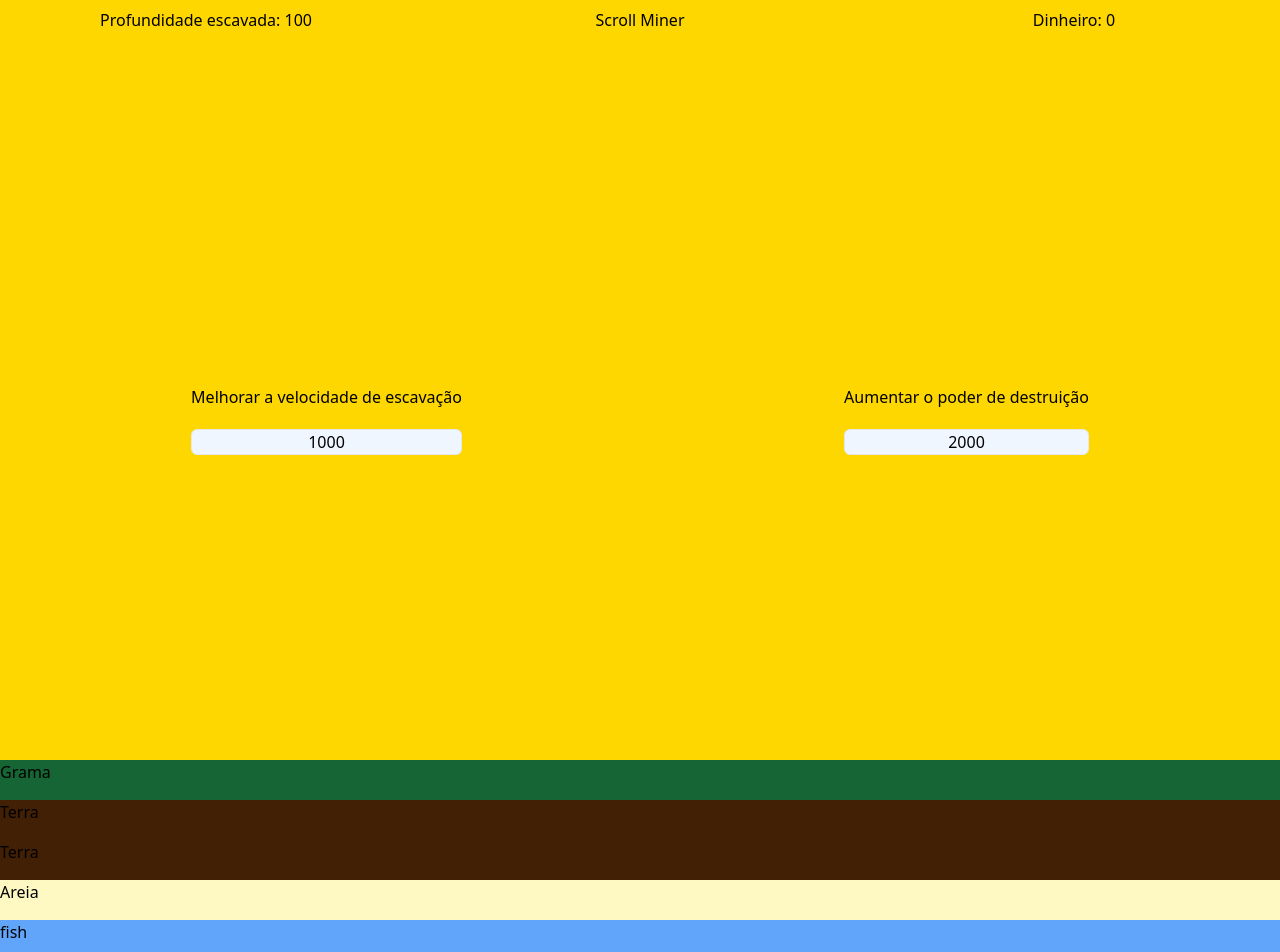
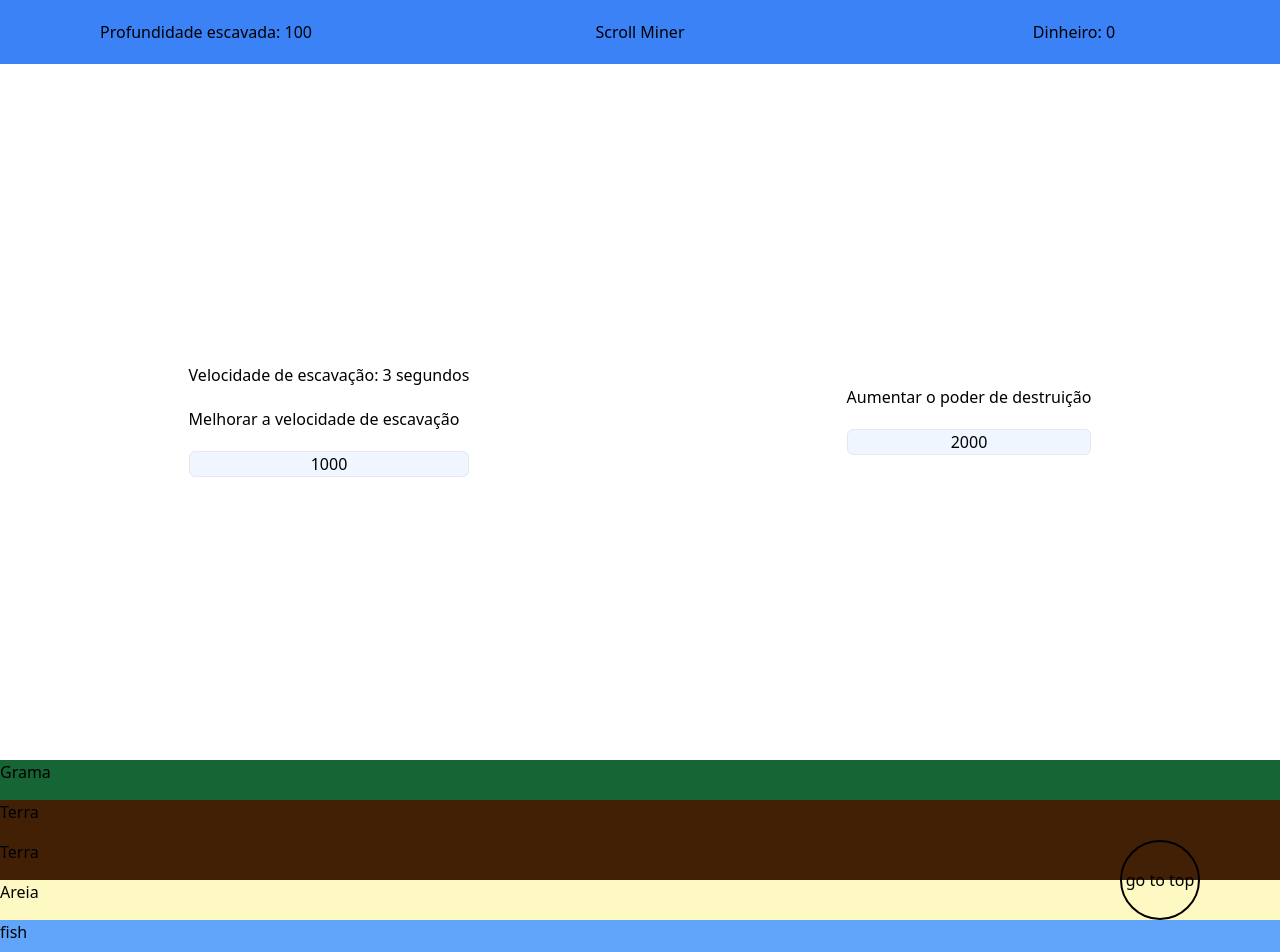
Before and after one commit to Leckller/scrollMiner, a React (Vite) app: page / in a window 1280 px wide. Shown: the top 952 px of the page. Built offline with nearby package versions, Linux system fonts and the light colour scheme.

Commit message:
fix: css

```diff
--- a/src/components/Header.tsx
+++ b/src/components/Header.tsx
@@ -2,11 +2,12 @@ import { useContext } from 'react';
 import Context from '../State/Context';
 
 function Header() {
-  const { height, limitTimer, money } = useContext(Context);
+  const { height, money } = useContext(Context);
   return (
     <header
-      className="fixed h-[5vh] min-h-[30px] w-full
+      className="fixed min-h-[50px] w-full
       flex flex-row justify-evenly p-[20px]
+      bg-blue-500 z-10
       "
     >
       <article className="w-[30%] flex items-center justify-center">
--- a/src/components/Loja.tsx
+++ b/src/components/Loja.tsx
@@ -1,7 +1,12 @@
+import { useContext } from 'react';
+import Context from '../State/Context';
+
 function Loja() {
+  const { limitTimer } = useContext(Context);
   return (
     <section className="flex flex-row w-full justify-around items-center">
       <article className="flex flex-col gap-5">
+        <p>{`Velocidade de escavação: ${limitTimer / 1000} segundos`}</p>
         <p>
           Melhorar a velocidade de escavação
         </p>
--- a/src/components/Main.tsx
+++ b/src/components/Main.tsx
@@ -12,7 +12,7 @@ function Main() {
   return (
     <main
       id="top"
-      className={ `"flex flex-col justify-evenly ${`h-[${height}]`}` }
+      className={ `"flex flex-col justify-evenly ${`h-[${height}]`} relative` }
     >
       <div className="h-[95vh] flex pt-[10vh]">
         <Loja />
@@ -21,6 +21,14 @@ function Main() {
       {floors.map((f, i) => (
         <Floor type={ f } key={ f + i } />
       ))}
+      <a
+        href="#top"
+        className="absolute size-20 rounded-full flex justify-center items-center
+        border-2 border-black bottom-20 right-20
+        "
+      >
+        go to top
+      </a>
       <div className="bg-black h-[5vh]" id="sentinel" />
     </main>
   );
--- a/src/index.css
+++ b/src/index.css
@@ -5,5 +5,5 @@
 * {
     transition: all;
     transition: 300ms;
-    background-color: gold;
+    scroll-behavior: smooth;
 }
--- a/src/routes/Home.tsx
+++ b/src/routes/Home.tsx
@@ -4,6 +4,7 @@ import Main from '../components/Main';
 function Home() {
   return (
     <>
+      <div id="top" className="absolute" />
       <Header />
       <Main />
     </>
```
